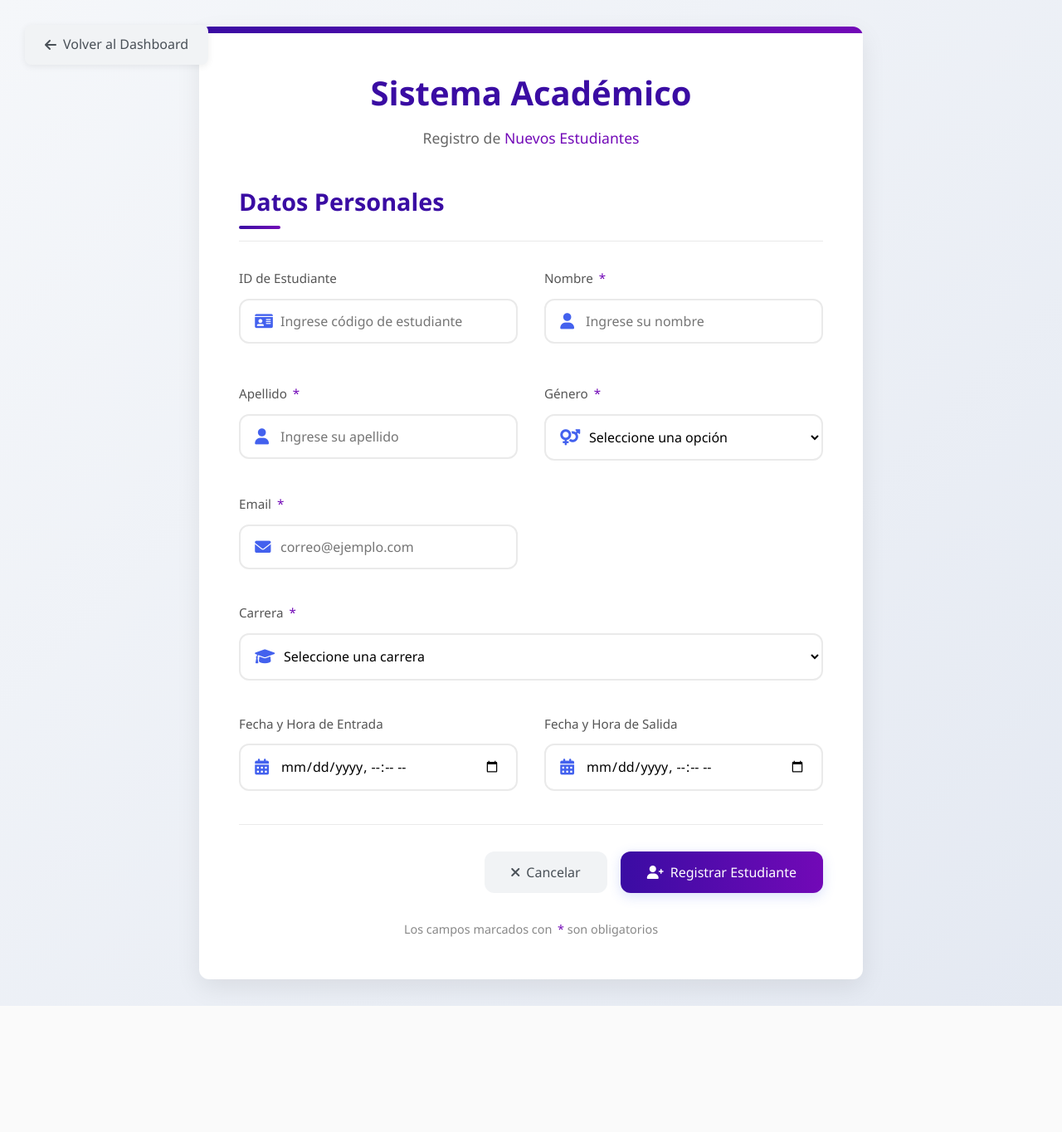
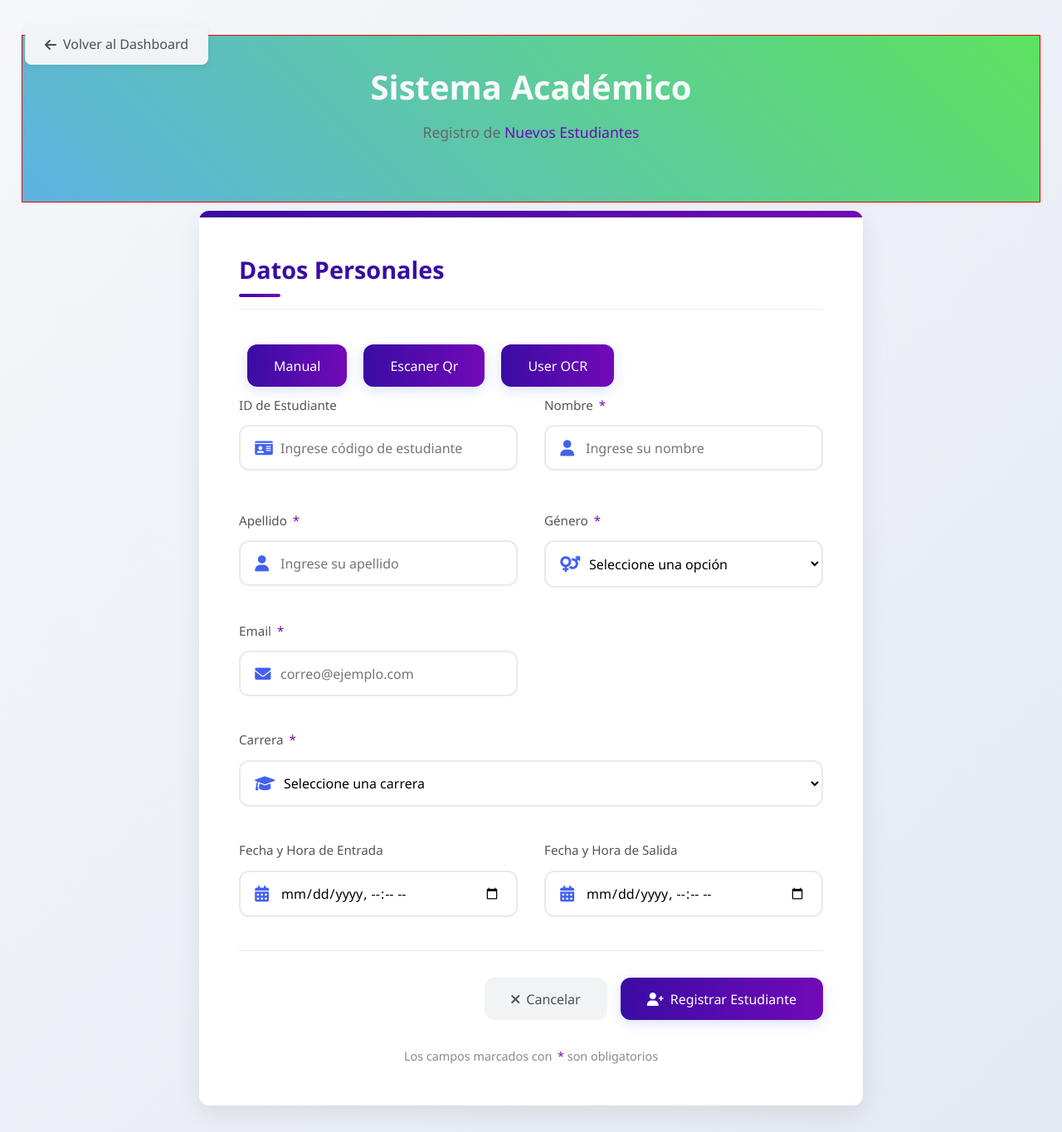
Before and after one commit to ligmaster3/SIG-proyecto, a PHP site: page / in a window 1280 px wide. Shown: the whole page at 83% size. Before the commit the page ends 1212 px from the top, so only its background shows below. Run offline with PHP 8.4, Linux system fonts and the light colour scheme; data comes from the database, SQL or seed files in the repository.

Commit message:
indexstyles

```diff
--- a/index.php
+++ b/index.php
@@ -23,6 +23,7 @@ $carreras = $stmt_carreras->fetchAll(PDO::FETCH_ASSOC);
     <meta name="viewport" content="width=device-width, initial-scale=1.0">
     <title>Sistema de Gestión Académica</title>
     <link href="https://cdnjs.cloudflare.com/ajax/libs/font-awesome/6.0.0/css/all.min.css" rel="stylesheet">
+
     <style>
     body {
         font-family: 'Poppins', sans-serif;
@@ -53,10 +54,18 @@ $carreras = $stmt_carreras->fetchAll(PDO::FETCH_ASSOC);
         color: #333;
         line-height: 1.6;
         min-height: 100vh;
-        display: flex;
         align-items: center;
         justify-content: center;
         padding: 2rem 1rem;
+    }
+
+
+
+    header {
+        padding: 30px;
+        margin: 10px;
+        border: solid 1px red;
+        background: linear-gradient(45deg, rgb(93, 178, 226), rgb(93, 226, 95));
     }
 
     .container {
@@ -224,12 +233,21 @@ $carreras = $stmt_carreras->fetchAll(PDO::FETCH_ASSOC);
         transform: translateY(-2px);
     }
 
+    .mb-5 {
+        display: flex;
+    }
+
+    .d-grid {
+        padding: 10px;
+    }
+
     .form-title {
-        color: var(--primary-color);
+        color: var(--light-color);
         font-size: 2.5rem;
         text-align: center;
         margin-bottom: 0.5rem;
         font-weight: 700;
+        font-style: bold;
     }
 
     .form-subtitle {
@@ -344,10 +362,12 @@ $carreras = $stmt_carreras->fetchAll(PDO::FETCH_ASSOC);
             <i class="fas fa-arrow-left"></i> Volver al Dashboard
         </a>
     </div>
-
-    <div class="container">
+    <header>
         <h1 class="form-title">Sistema Académico</h1>
         <h3 class="form-subtitle">Registro de <span class="highlight">Nuevos Estudiantes</span></h3>
+    </header>
+    <div class="container">
+
 
         <?php if (isset($_SESSION['errores']) && !empty($_SESSION['errores'])): ?>
         <div class="alert alert-danger" role="alert">
@@ -374,7 +394,23 @@ $carreras = $stmt_carreras->fetchAll(PDO::FETCH_ASSOC);
         <div class="modal-header">
             <h5 class="modal-title" id="agregarEstudianteModalLabel">Datos Personales</h5>
         </div>
-
+        <div class="mb-5">
+            <div class="d-grid gap-2">
+                <button type="button" name="" id="" class="btn btn-primary">
+                    Manual
+                </button>
+            </div>
+            <div class="d-grid gap-2">
+                <button type="button" name="" id="" class="btn btn-primary">
+                    Escaner Qr
+                </button>
+            </div>
+            <div class="d-grid gap-2">
+                <button type="button" name="" id="" class="btn btn-primary">
+                    User OCR
+                </button>
+            </div>
+        </div>
         <form id="formAgregarEstudiante" action="acciones_estudiantes.php" method="POST">
             <input type="hidden" name="accion" value="agregar">
             <input type="hidden" name="csrf_token" value="<?= $csrf_token ?>">
```
